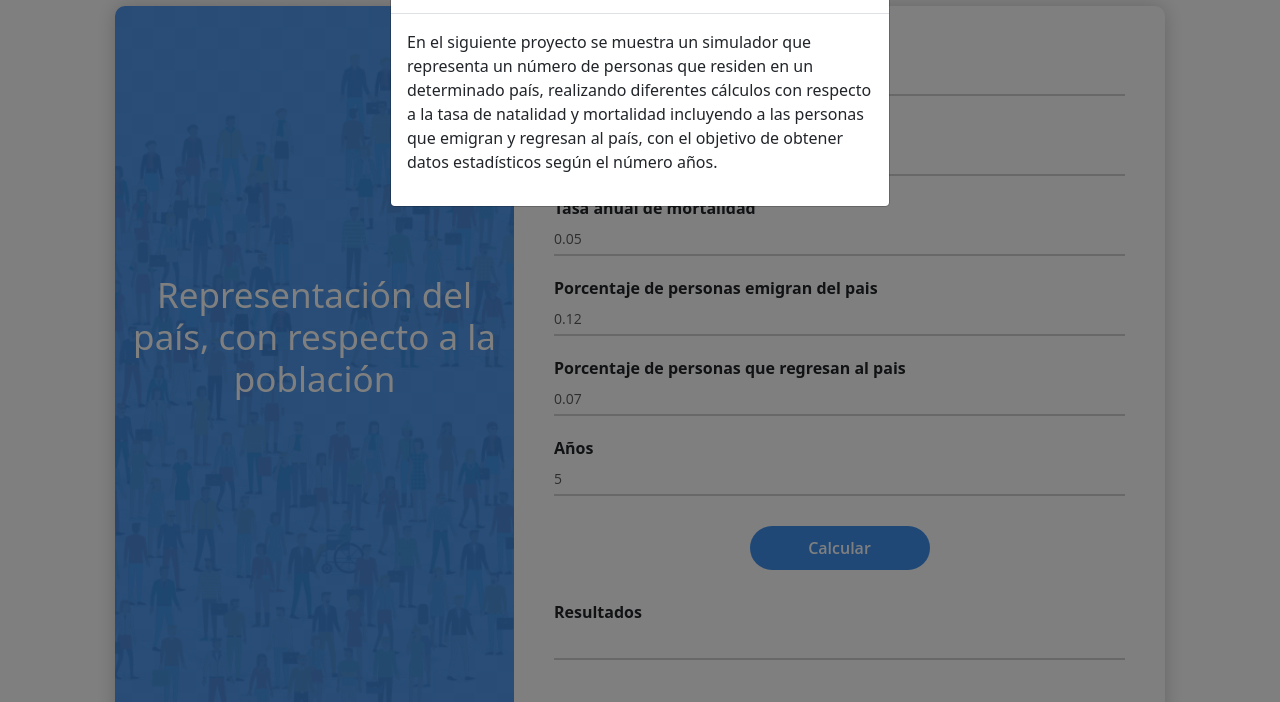
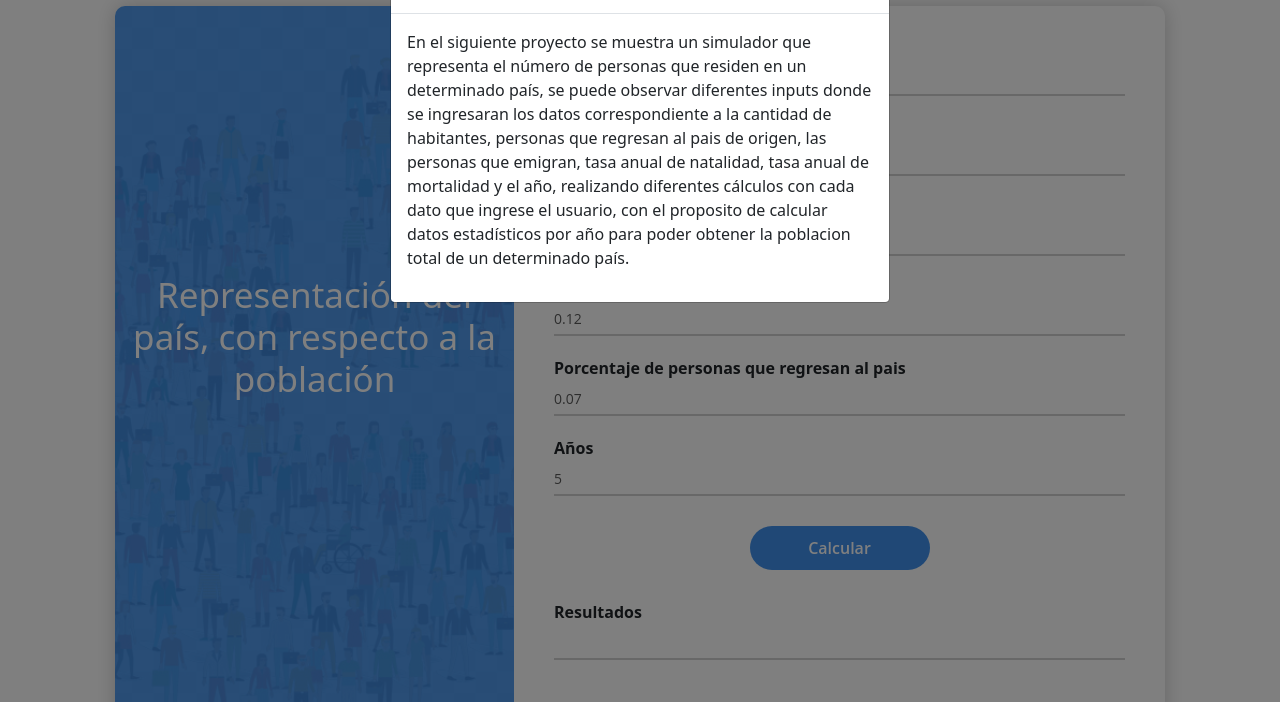
Before and after one commit to katherineES98/ProyectoTeoria-Ejer-1, a plain HTML site: page index.html in a window 1280 px wide. Both pictures are taken after a click on the button "Ayuda". Shown: the part 98-800 px from the top of the page. Drawn offline with nearby package versions, Linux system fonts and the light colour scheme.

Commit message:
Correcciones

```diff
--- a/index.html
+++ b/index.html
@@ -116,9 +116,8 @@
         <button type="button" class="btn-close" data-bs-dismiss="modal" aria-label="Close"></button>
       </div>
       <div class="modal-body">
-      <p>En el siguiente proyecto se muestra un simulador que representa un número de personas que residen en un determinado país,
-        realizando diferentes cálculos con respecto a la tasa de natalidad y mortalidad incluyendo a las personas que emigran y regresan al país,
-        con el objetivo de obtener datos estadísticos según el número años.</p>
+      <p>En el siguiente proyecto se muestra un simulador que representa el número de personas que residen en un determinado país, se puede observar diferentes inputs donde se ingresaran los datos correspondiente a la cantidad de habitantes, personas que regresan al pais de origen, las personas que emigran, tasa anual de natalidad, tasa anual de mortalidad y el año,
+        realizando diferentes cálculos con cada dato que ingrese el usuario, con el proposito de calcular datos estadísticos por año para poder obtener la poblacion total de un determinado país.</p>
 
     </div>
 
--- a/js/index.js
+++ b/js/index.js
@@ -75,7 +75,7 @@ function grafico(aniosArray, datosArray) {
             }]
         },
         options: {
-                indexAxis: 'y',
+                indexAxis: 'x',
         }
     });
 };
```
